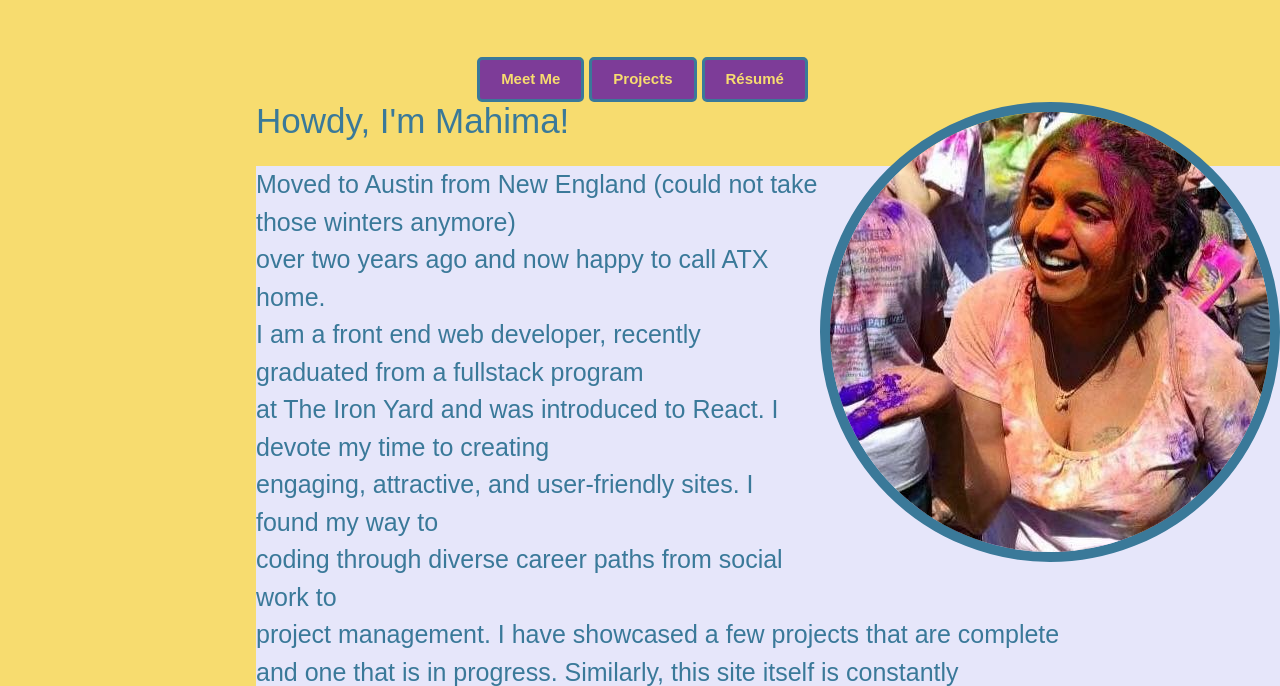
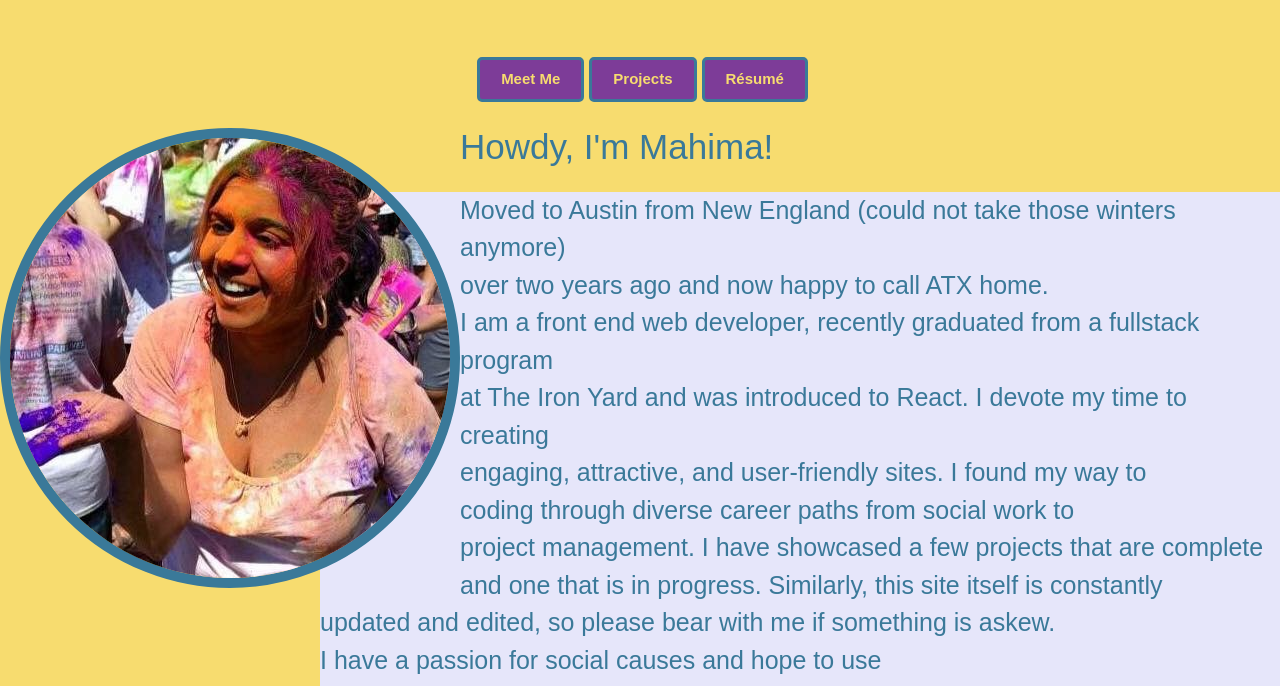
Before and after one commit to Smahima/smahima.github.io, a React app: page /about in a window 1280 px wide. Shown: the part 106-792 px from the top of the page. Built offline with nearby package versions, Linux system fonts and the light colour scheme.

Commit message:
moved picture to left of about text

```diff
--- a/src/styles/index.css
+++ b/src/styles/index.css
@@ -6,13 +6,13 @@ body {
 }
 
 h5 {
-  margin: 0 0 2% 20%;
+  margin: 2% 0 2% 25%;
   font-size: 35px;
   color: #3a7999;
 }
 
 .about p {
-  margin: 0 0 0 20%;
+  margin: 0 0 0 25%;
   font-size: 25px;
   color: #3a7999;
   background-color: #E6E6FA;
@@ -28,7 +28,7 @@ h5 {
 }
 
 .pic img{
- float: right;
+ float: left;
  border-radius: 100%;
  border: 10px solid #3a7999;
 }
@@ -162,3 +162,30 @@ a:visited {
   from { transform: rotate(0deg); }
   to { transform: rotate(360deg); }
 }
+
+/*@media screen and (min-width: 600px){
+  .nav  {
+    flex-basis: 27%;
+  }
+  .about {
+  flex-basis: 27%;
+  }
+  .header {
+    flex-basis: 27%;
+  }
+}*/
+/*600px}*/
+
+
+/*@media screen and (min-width: 1100px){
+  .nav  {
+    flex-basis: 60%;
+  }
+  .about {
+  flex-basis: 60%;
+  }
+  .header {
+    flex-basis: 60%;
+  }
+}*/
+/*1100px}*/
```
